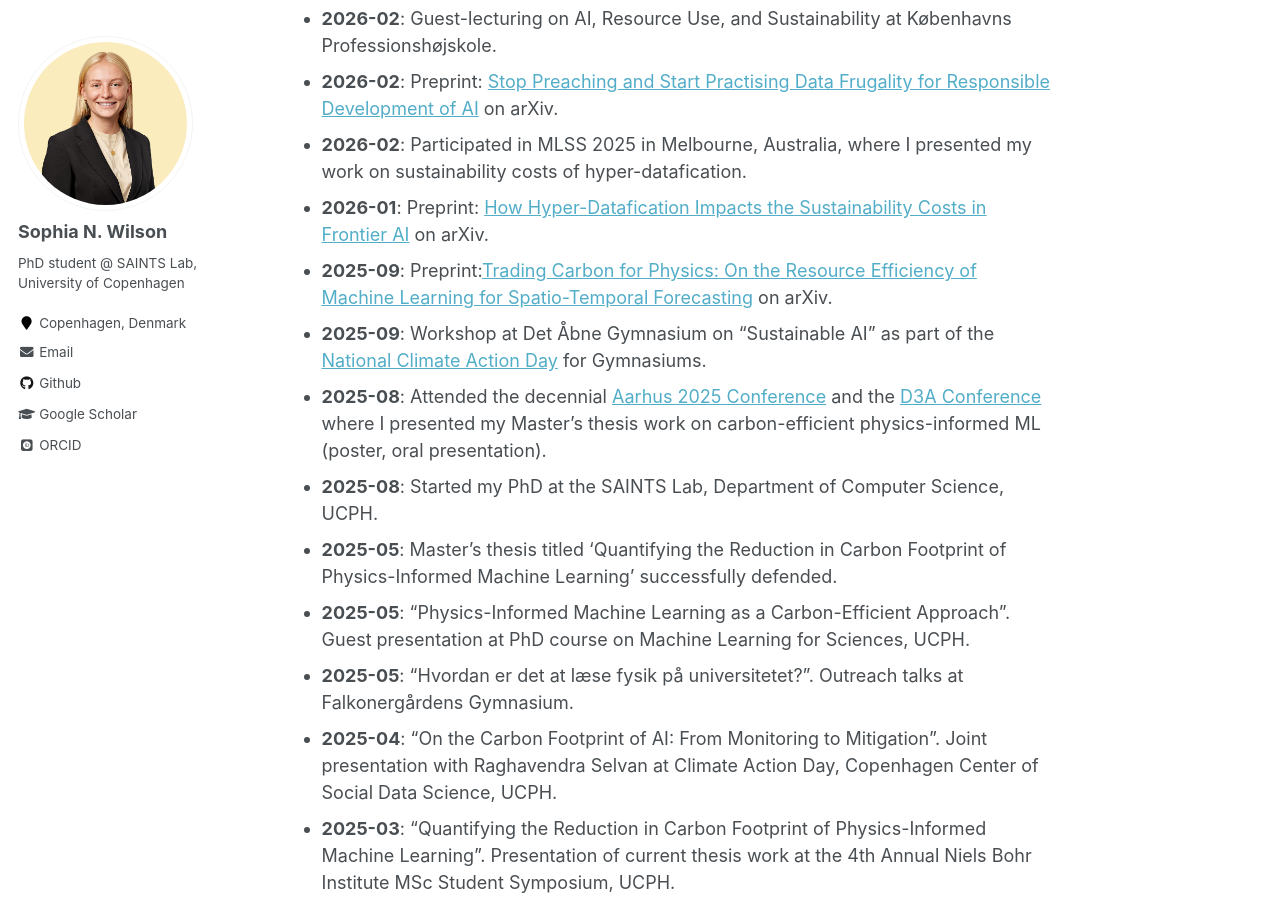
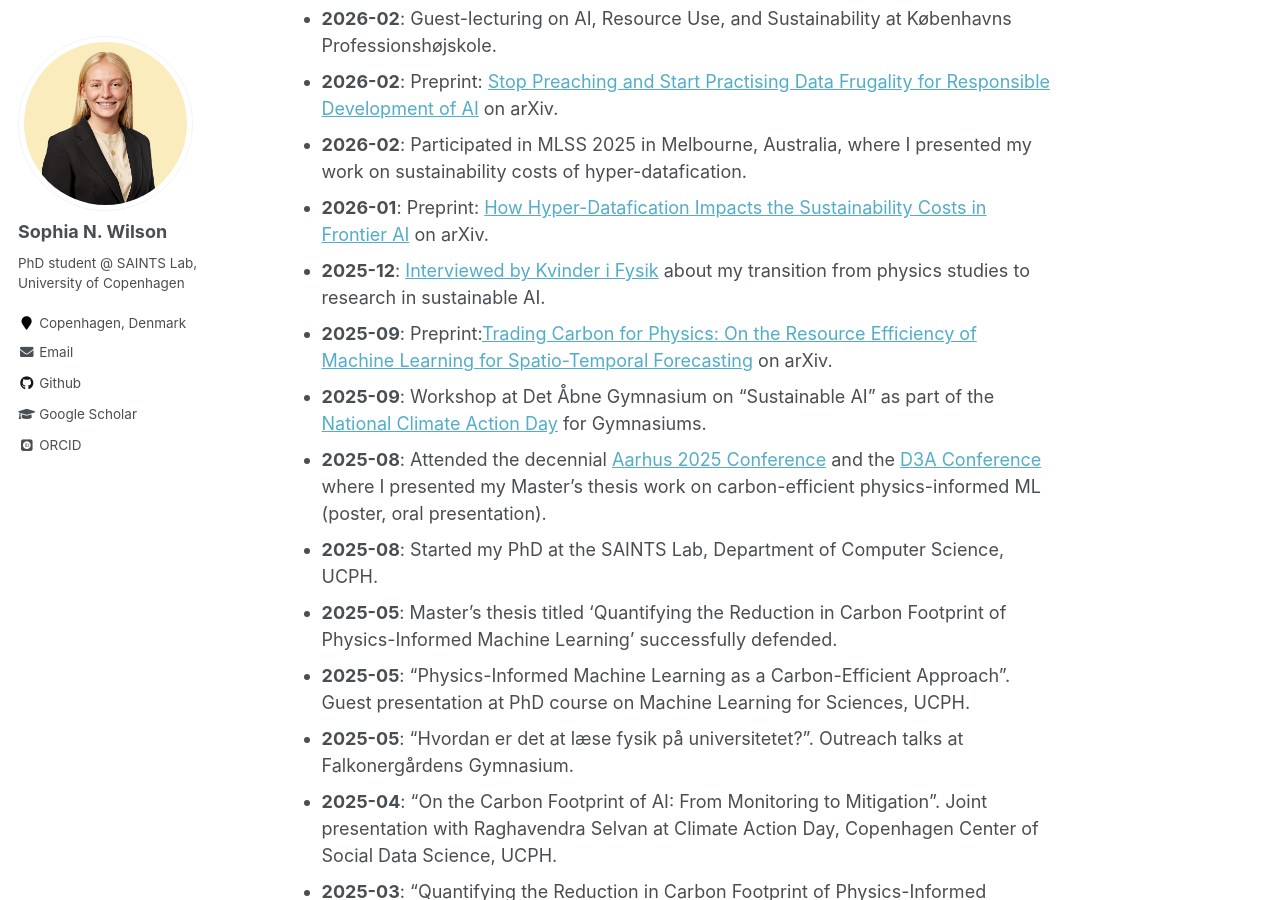
Before and after one commit to sophiawilson18/sophiawilson18.github.io, a Jekyll site: the page built from _pages/about.md, in a window 1280 px wide and 900 px high, scrolled down 718 px. Built offline with Jekyll 4.4.1, drawn with Linux system fonts in a browser that asks for light colours; some web fonts are replaced.

Commit message:
include interview

```diff
--- a/_pages/about.md
+++ b/_pages/about.md
@@ -21,6 +21,7 @@ Keywords: Sustainable, resource-efficient, frugal, and responsible machine learn
 * **2026-02**: Preprint: [Stop Preaching and Start Practising Data Frugality for Responsible Development of AI](https://arxiv.org/abs/2602.19789) on arXiv.
 * **2026-02**: Participated in MLSS 2025 in Melbourne, Australia, where I presented my work on sustainability costs of hyper-datafication.
 * **2026-01**: Preprint: [How Hyper-Datafication Impacts the Sustainability Costs in Frontier AI](https://arxiv.org/abs/2602.00056) on arXiv.
+* **2025-12**: [Interviewed by Kvinder i Fysik](https://kvinderifysik.dk/2025/12/15/interview-with-sophia-wilson/) about my transition from physics studies to research in sustainable AI.
 * **2025-09**: Preprint:[Trading Carbon for Physics: On the Resource Efficiency of Machine Learning for Spatio-Temporal Forecasting](https://arxiv.org/abs/2509.24517) on arXiv.
 * **2025-09**: Workshop at Det Åbne Gymnasium on "Sustainable AI" as part of the [National Climate Action Day](https://gymnasieskolernesklimaalliance.dk/national-klimahandledag/) for Gymnasiums.
 * **2025-08**: Attended the decennial [Aarhus 2025 Conference](https://aarhus2025.org/) and the [D3A Conference](https://d3aconference.dk/) where I presented my Master's thesis work on carbon-efficient physics-informed ML (poster, oral presentation).
```
